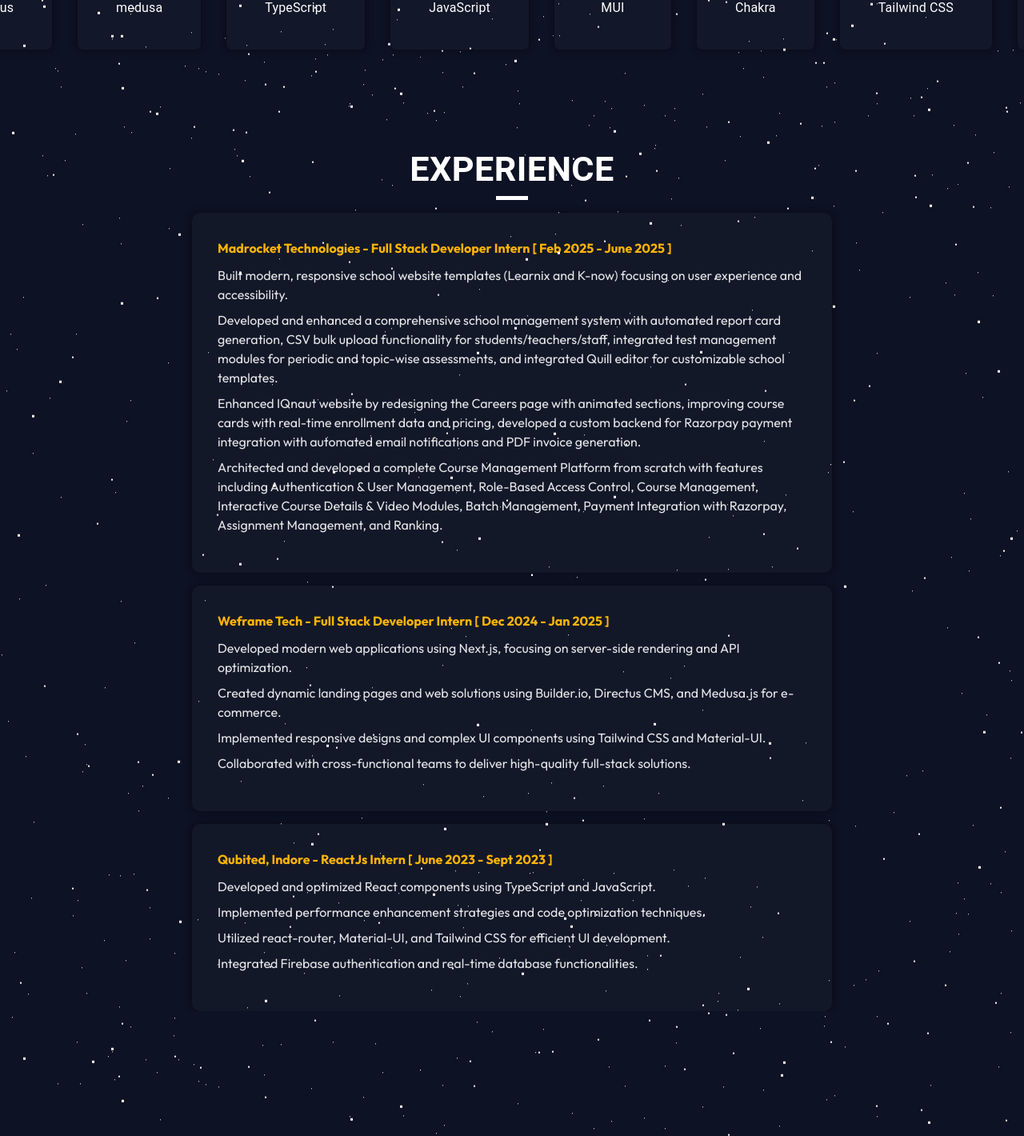
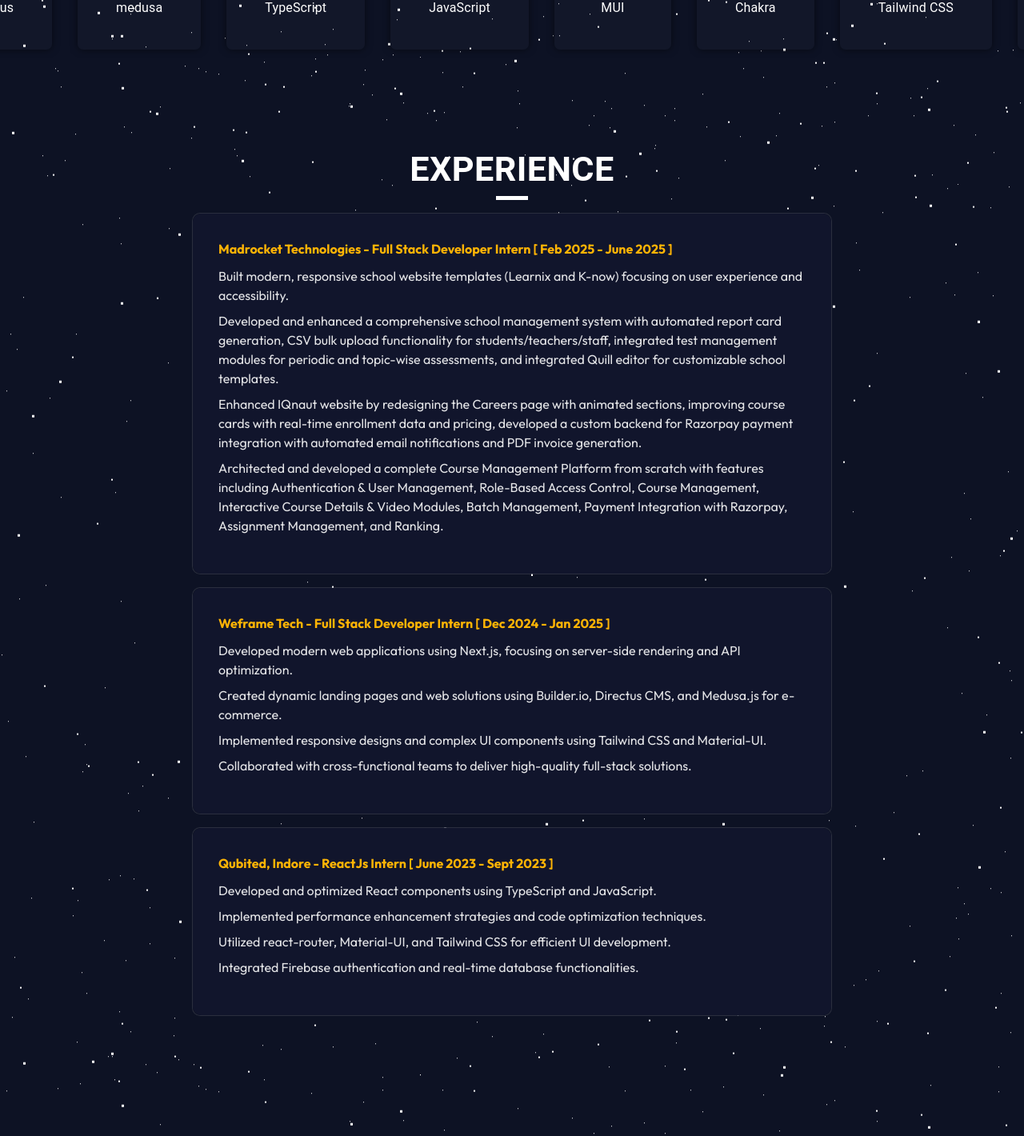
Before and after one commit to Surjendu-kar/React-Portfolio, a React (Vite) app: page / in a window 1280 px wide. Shown: the part 1490-2910 px from the top of the page at 80% size. Built offline with nearby package versions, Linux system fonts and the light colour scheme.

Commit message:
feat(Experience): integrate GlareHover component for enhanced hover effects on experience cards; update card styling for improved visual consistency

```diff
--- a/src/components/Experience.tsx
+++ b/src/components/Experience.tsx
@@ -8,6 +8,7 @@ import {
   useTheme,
 } from "@mui/material";
 import AnimatedCard from "./AnimatedCard";
+import GlareHover from "./ui/GlareHover";
 
 const Heading = styled(Typography)(({ theme }) => ({
   fontSize: "2.7rem",
@@ -34,17 +35,14 @@ const ExpCardLink = styled("a")({
   width: "100%",
 });
 
-const ExpCard = styled(Box)(({ theme }) => ({
-  backgroundColor: "rgba(255, 255, 255, 0.025)",
-
+const ExpCard = styled(Box)(() => ({
+  backgroundColor: "#11152c",
   boxShadow: "0 0 10px rgba(0, 0, 0, 0.5)",
   padding: "2rem",
   borderRadius: "10px",
-  transition: "transform 0.3s",
-  "&:hover": {
-    transform: "scale(1.05)",
-    backgroundColor: "#11152c",
-  },
+  // "&:hover": {
+  //   backgroundColor: "#11152c",
+  // },
   "& ul": {
     paddingLeft: "0",
   },
@@ -108,6 +106,18 @@ function Experience() {
           }}
         >
           <AnimatedCard direction="left">
+            <GlareHover
+              width="100%"
+              height="auto"
+              background="rgba(255, 255, 255, 0.025)"
+              borderRadius="10px"
+              borderColor="rgba(255, 255, 255, 0.1)"
+              glareColor="#ffffff"
+              glareOpacity={0.3}
+              glareAngle={-45}
+              glareSize={200}
+              transitionDuration={800}
+            >
               <Tooltip
                 title="Click to check the certificate"
                 componentsProps={{
@@ -129,8 +139,9 @@ function Experience() {
                     </CompanyHeading>
                     <ul style={{ marginTop: "10px" }}>
                       <ExpDescription>
-                      Built modern, responsive school website templates (Learnix
-                      and K-now) focusing on user experience and accessibility.
+                        Built modern, responsive school website templates
+                        (Learnix and K-now) focusing on user experience and
+                        accessibility.
                       </ExpDescription>
                       <ExpDescription>
                         Developed and enhanced a comprehensive school management
@@ -143,25 +154,39 @@ function Experience() {
                       <ExpDescription>
                         Enhanced IQnaut website by redesigning the Careers page
                         with animated sections, improving course cards with
-                      real-time enrollment data and pricing, developed a custom
-                      backend for Razorpay payment integration with automated
-                      email notifications and PDF invoice generation.
+                        real-time enrollment data and pricing, developed a
+                        custom backend for Razorpay payment integration with
+                        automated email notifications and PDF invoice
+                        generation.
                       </ExpDescription>
                       <ExpDescription>
                         Architected and developed a complete Course Management
                         Platform from scratch with features including
                         Authentication & User Management, Role-Based Access
                         Control, Course Management, Interactive Course Details &
-                      Video Modules, Batch Management, Payment Integration with
-                      Razorpay, Assignment Management, and Ranking.
+                        Video Modules, Batch Management, Payment Integration
+                        with Razorpay, Assignment Management, and Ranking.
                       </ExpDescription>
                     </ul>
                   </ExpCard>
                 </ExpCardLink>
               </Tooltip>
+            </GlareHover>
           </AnimatedCard>
 
           <AnimatedCard direction="right">
+            <GlareHover
+              width="100%"
+              height="auto"
+              background="rgba(255, 255, 255, 0.025)"
+              borderRadius="10px"
+              borderColor="rgba(255, 255, 255, 0.1)"
+              glareColor="#ffffff"
+              glareOpacity={0.3}
+              glareAngle={-45}
+              glareSize={200}
+              transitionDuration={800}
+            >
               <Tooltip
                 title="Click to check the certificate"
                 componentsProps={{
@@ -178,13 +203,13 @@ function Experience() {
                 >
                   <ExpCard>
                     <CompanyHeading>
-                    Weframe Tech - Full Stack Developer Intern [ Dec 2024 - Jan
-                    2025 ]
+                      Weframe Tech - Full Stack Developer Intern [ Dec 2024 -
+                      Jan 2025 ]
                     </CompanyHeading>
                     <ul style={{ marginTop: "10px" }}>
                       <ExpDescription>
-                      Developed modern web applications using Next.js, focusing
-                      on server-side rendering and API optimization.
+                        Developed modern web applications using Next.js,
+                        focusing on server-side rendering and API optimization.
                       </ExpDescription>
                       <ExpDescription>
                         Created dynamic landing pages and web solutions using
@@ -202,9 +227,22 @@ function Experience() {
                   </ExpCard>
                 </ExpCardLink>
               </Tooltip>
+            </GlareHover>
           </AnimatedCard>
 
           <AnimatedCard direction="left">
+            <GlareHover
+              width="100%"
+              height="auto"
+              background="rgba(255, 255, 255, 0.025)"
+              borderRadius="10px"
+              borderColor="rgba(255, 255, 255, 0.1)"
+              glareColor="#ffffff"
+              glareOpacity={0.3}
+              glareAngle={-45}
+              glareSize={200}
+              transitionDuration={800}
+            >
               <Tooltip
                 title="Click to check the certificate"
                 componentsProps={{
@@ -225,8 +263,8 @@ function Experience() {
                     </CompanyHeading>
                     <ul style={{ marginTop: "10px" }}>
                       <ExpDescription>
-                      Developed and optimized React components using TypeScript
-                      and JavaScript.
+                        Developed and optimized React components using
+                        TypeScript and JavaScript.
                       </ExpDescription>
                       <ExpDescription>
                         Implemented performance enhancement strategies and code
@@ -237,13 +275,14 @@ function Experience() {
                         efficient UI development.
                       </ExpDescription>
                       <ExpDescription>
-                      Integrated Firebase authentication and real-time database
-                      functionalities.
+                        Integrated Firebase authentication and real-time
+                        database functionalities.
                       </ExpDescription>
                     </ul>
                   </ExpCard>
                 </ExpCardLink>
               </Tooltip>
+            </GlareHover>
           </AnimatedCard>
         </Stack>
       </Box>
```
Lines whose indentation alone changed are shown as unchanged.
